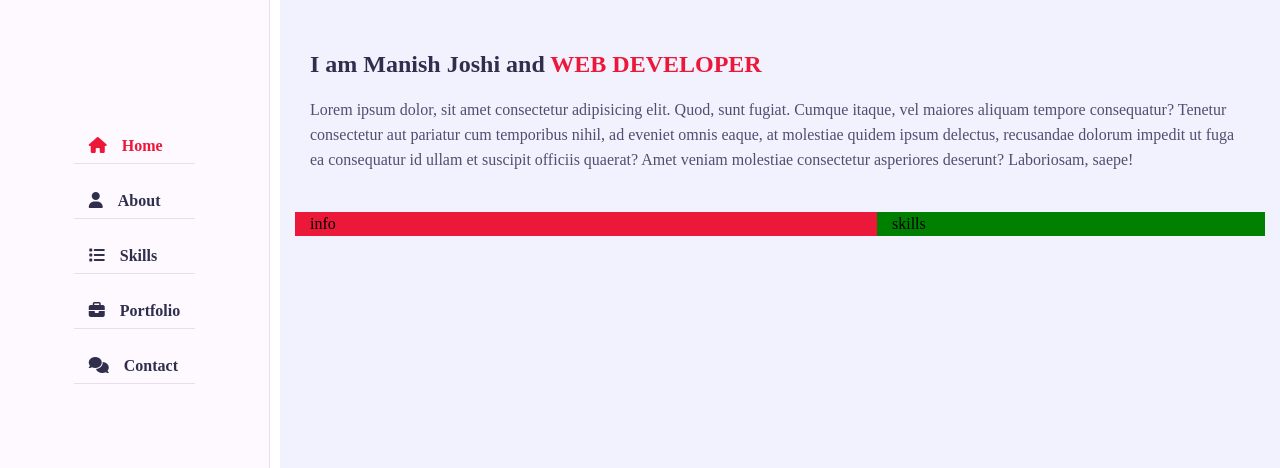
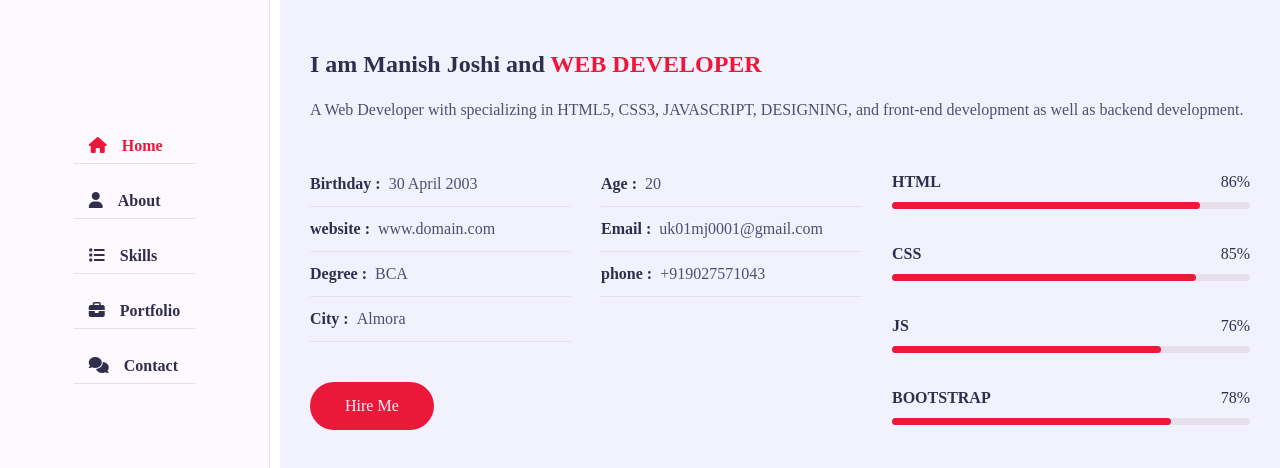
Before and after one commit to Code-with-mj/Portfolio-website, a plain HTML site: page index.html in a window 1280 px wide. Shown: the part 134-602 px from the top of the page. Drawn offline with Linux system fonts and the light colour scheme; a web font is replaced by a local one.

Commit message:
about of website

```diff
--- a/index.html
+++ b/index.html
@@ -60,17 +60,73 @@
                             <div class="row">
                                 <div class="about-text padd-15">
                                     <h3>I am Manish Joshi and <span>WEB DEVELOPER</span></h3>
-                                    <p>Lorem ipsum dolor, sit amet consectetur adipisicing elit. Quod, sunt fugiat.
-                                        Cumque itaque, vel maiores aliquam tempore consequatur? Tenetur consectetur aut
-                                        pariatur cum temporibus nihil, ad eveniet omnis eaque, at molestiae quidem ipsum
-                                        delectus, recusandae dolorum impedit ut fuga ea consequatur id ullam et suscipit
-                                        officiis quaerat? Amet veniam molestiae consectetur asperiores deserunt?
-                                        Laboriosam, saepe!</p>
+                                    <p>A Web Developer with specializing in HTML5, CSS3, JAVASCRIPT, DESIGNING, and front-end development as well as backend development.</p>
                                 </div>
                             </div>
                             <div class="row">
-                                <div class="personal-info padd-15">info</div>
-                                <div class="skills padd-15">skills</div>
+                                <div class="personal-info padd-15">
+                                    <div class="row">
+                                        <div class="info-item padd-15">
+                                            <p>Birthday : <span>30 April 2003</span></p>
+                                        </div>
+                                        <div class="info-item padd-15">
+                                            <p>Age : <span>20</span></p>
+                                        </div>
+                                        <div class="info-item padd-15">
+                                            <p>website : <span>www.domain.com</span></p>
+                                        </div>
+                                        <div class="info-item padd-15">
+                                            <p>Email : <span>uk01mj0001@gmail.com</span></p>
+                                        </div>
+                                        <div class="info-item padd-15">
+                                            <p>Degree : <span>BCA</span></p>
+                                        </div>
+                                        <div class="info-item padd-15">
+                                            <p>phone : <span>+919027571043</span></p>
+                                        </div>
+                                        <div class="info-item padd-15">
+                                            <p>City : <span>Almora</span></p>
+                                        </div>
+                                    </div>
+                                    <div class="row">
+                                        <div class="button padd-15">
+                                            <a href="#contact" class="btn hire-me">Hire Me</a>
+                                        </div>
+                                    </div>
+                                </div>
+                                <div class="skills padd-15">
+                                    <div class="row">
+                                        <div class="skill-item padd-15">
+                                            <h5>HTML</h5>
+                                            <div class="progress">
+                                                <div class="progress-in" style="width: 86%;"></div>
+                                                <div class="skill-percent">86%</div>
+                                            </div>
+                                        </div>
+                                        <div class="skill-item padd-15">
+                                            <h5>CSS</h5>
+                                            <div class="progress">
+                                                <div class="progress-in" style="width: 85%;"></div>
+                                                <div class="skill-percent">85%</div>
+                                            </div>
+                                        </div>
+                                        <div class="skill-item padd-15">
+                                            <h5>JS</h5>
+                                            <div class="progress">
+                                                <div class="progress-in" style="width: 75%;"></div>
+                                                <div class="skill-percent">76%</div>
+                                            </div>
+                                        </div>
+                                        <div class="skill-item padd-15">
+                                            <h5>BOOTSTRAP</h5>
+                                            <div class="progress">
+                                                <div class="progress-in" style="width: 78%;"></div>
+                                                <div class="skill-percent">78%</div>
+                                            </div>
+                                        </div>
+
+                                    </div>
+                                </div>
                             </div>
                         </div>
                     </div>
--- a/style.css
+++ b/style.css
@@ -330,12 +330,73 @@ h3.my-profession{
 .about .about-content .personal-info{
     flex: 0 0 60%;
     max-width: 60%;
-    background-color: #ec1839;
     margin-top: 40px;
 }
+.about .about-content .personal-info .info-item{
+    flex: 0 0 50%;
+    max-width: 50%;
+}
+.about .about-content .personal-info .info-item p{
+    font-weight: 600;
+    padding: 10px 0;
+    font-size: 16px;
+    color: var(--text-black-900);
+    border-bottom: 1px solid var(--bg-black-50);
+}
+.about .about-content .personal-info .info-item p span{
+    font-weight: 400;
+    color: var(--text-black-700);
+    margin-left: 4px;
+    display: inline-block;
+}
+.about .about-content .personal-info .button{
+    margin-top: 30px;
+}
+.about .about-content .personal-info .button .btn{
+    margin-right: 15px;
+    margin-top: 10px;
+}
+
 .about .about-content .skills{
     flex: 0 0 40%;
     max-width: 40%;
-    background-color: green;
     margin-top: 40px;
 }
+
+.about .about-content .skills .skill-item{
+    flex: 0 0 100%;
+    max-width: 100%;
+    margin-bottom: 25px;
+}
+.about .about-content .skills .skill-item h5{
+    line-height: 40px;
+    font-weight: 600;
+    font-size: 16px;
+    color: var(--text-black-900);
+    text-transform: capitalize;
+}
+
+.about .about-content .skills .skill-item .progress{
+    background-color: var(--bg-black-50);
+    height: 7px;
+    border-radius: 4px;
+    width: 100%;
+    position: relative;
+}
+
+.about .about-content .skills .skill-item .progress .progress-in{
+    position: absolute;
+    left: 0;
+    top: 0;
+    height: 100%;
+    border-radius: 4px;
+    background-color: var(--skin-color);
+}
+.about .about-content .skills .skill-item .skill-percent{
+    position: absolute;
+    right: 0;
+    color: var(--text-black-900);
+    top: -40px;
+    font-weight: 400;
+    line-height: 40px;
+}
```
